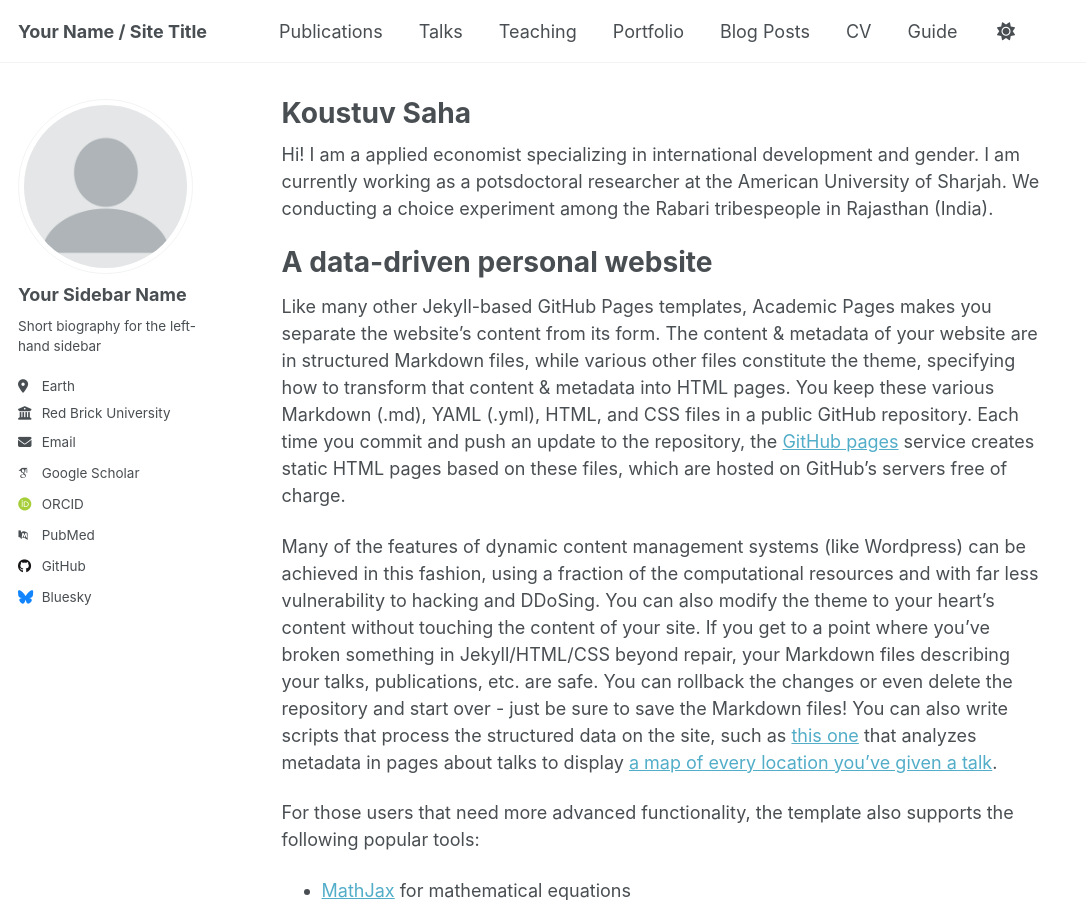
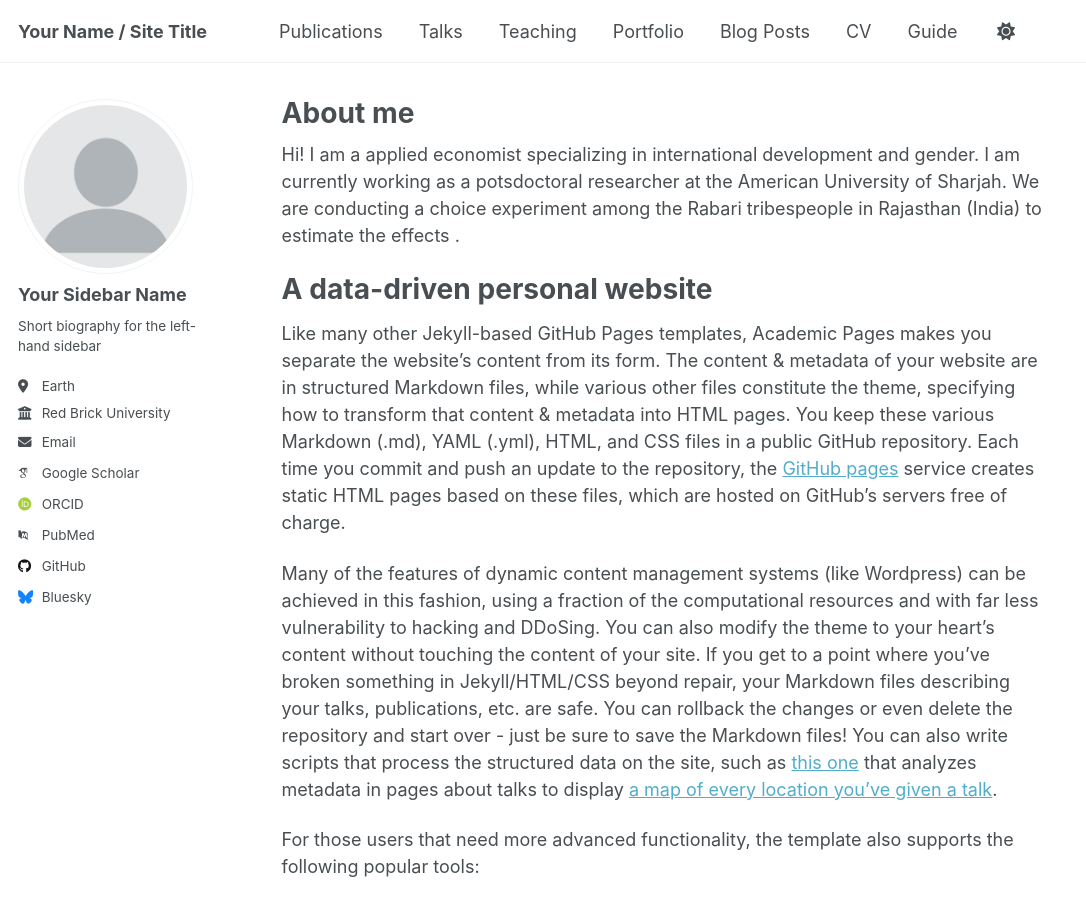
Before and after one commit to sahakoustuv/koustuvsaha.github.io, a Jekyll site: the page built from _pages/about.md, in a window 1280 px wide and 900 px high. Shown: the whole window, without its empty margins (0-1086 px from the left). Built offline with Jekyll 4.4.1, drawn with Linux system fonts in a browser that asks for light colours; some web fonts are replaced; a script that is not in the unit is left out.

Commit message:
Update about.md

```diff
--- a/_pages/about.md
+++ b/_pages/about.md
@@ -1,13 +1,13 @@
 ---
 permalink: /
-title: "Koustuv Saha"
+title: "About me"
 author_profile: true
 redirect_from:
   - /about/
   - /about.html
 ---
 
-Hi! I am a applied economist specializing in international development and gender. I am currently working as a potsdoctoral researcher at the American University of Sharjah. We conducting a choice experiment among the Rabari tribespeople in Rajasthan (India).
+Hi! I am a applied economist specializing in international development and gender. I am currently working as a potsdoctoral researcher at the American University of Sharjah. We are conducting a choice experiment among the Rabari tribespeople in Rajasthan (India) to estimate the effects .
 
 A data-driven personal website
 ======
```
